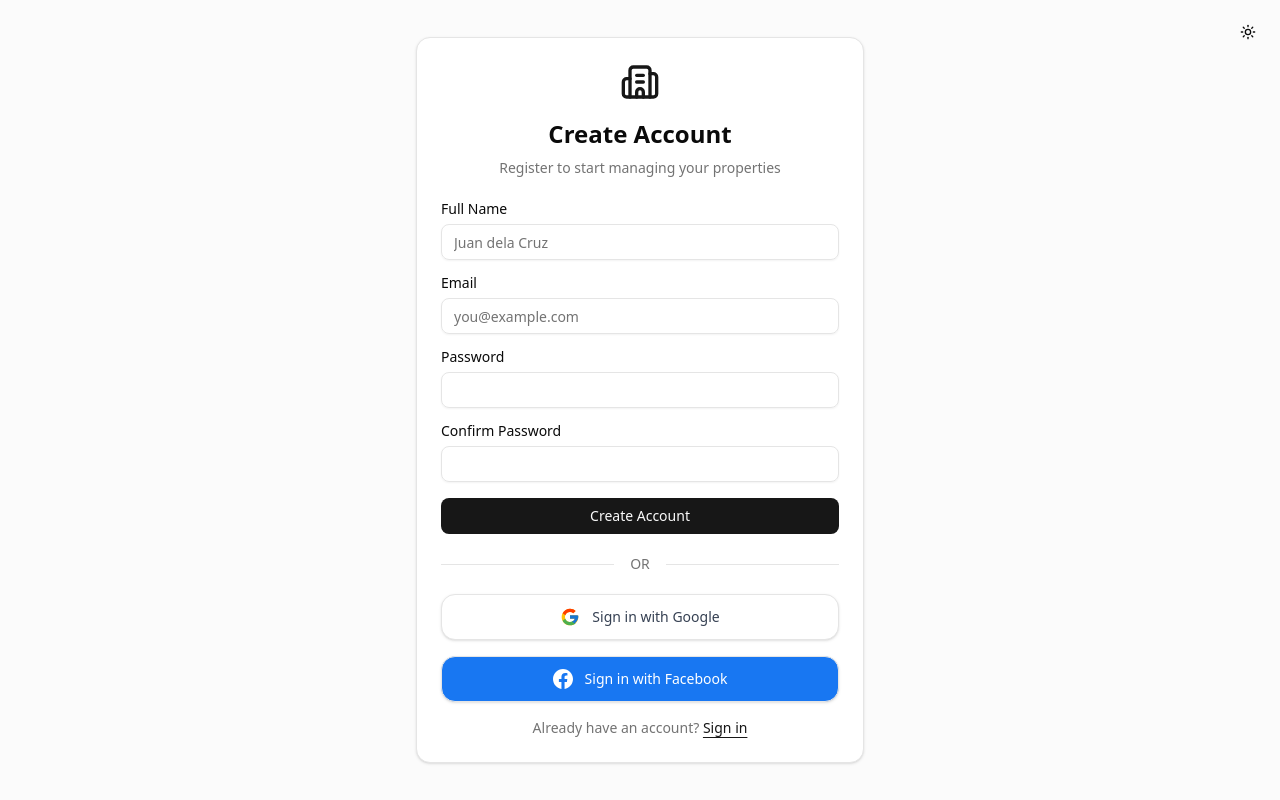
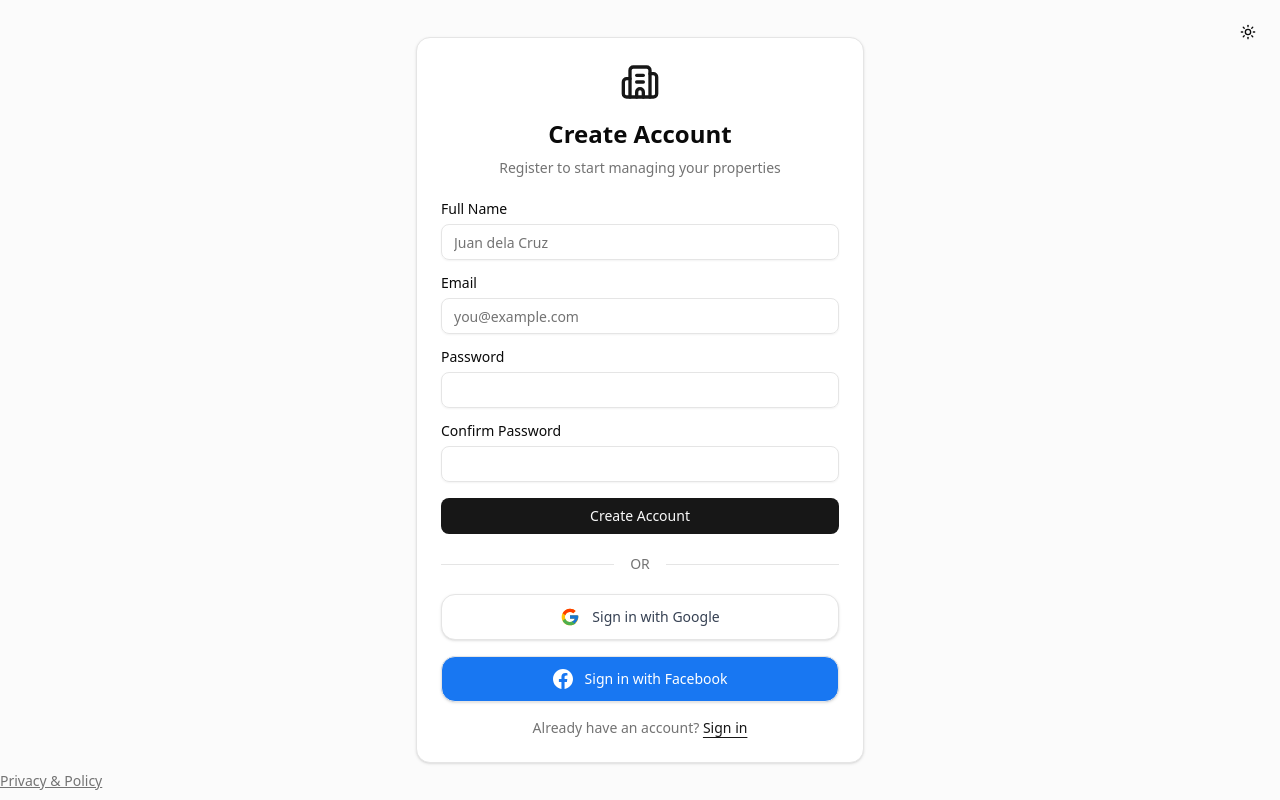
Before and after one commit to torgeronimo/aptsys, a React (Vite) app: page /register in a window 1280 px wide. Built offline with nearby package versions, Linux system fonts and the light colour scheme.

Commit message:
merged login modification

```diff
--- a/src/pages/RegisterPage.tsx
+++ b/src/pages/RegisterPage.tsx
@@ -41,6 +41,7 @@ export function RegisterPage() {
   }
 
   return (
+    <>
     <div className="flex min-h-svh items-center justify-center bg-muted/40 p-4">
       <div className="fixed top-4 right-4">
         <ThemeToggle />
@@ -99,5 +100,7 @@ export function RegisterPage() {
         </CardContent>
       </Card>
     </div>
+    <div className='position absolute bottom-0 pb-2'><Link to='/policy' className='text-sm text-neutral-500 underline transition hover:text-neutral-900 dark:text-neutral-400 dark:hover:text-white'>Privacy & Policy</Link></div>
+    </>
   )
 }
```
